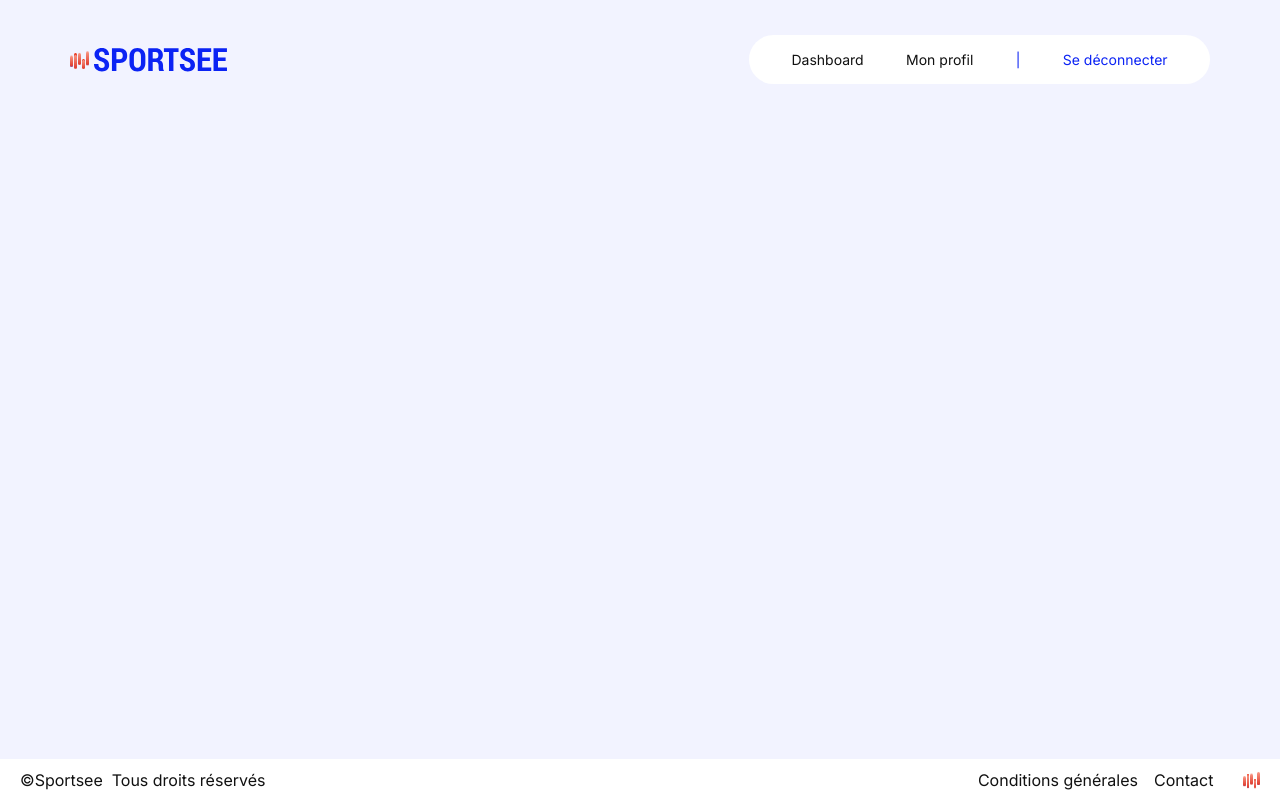
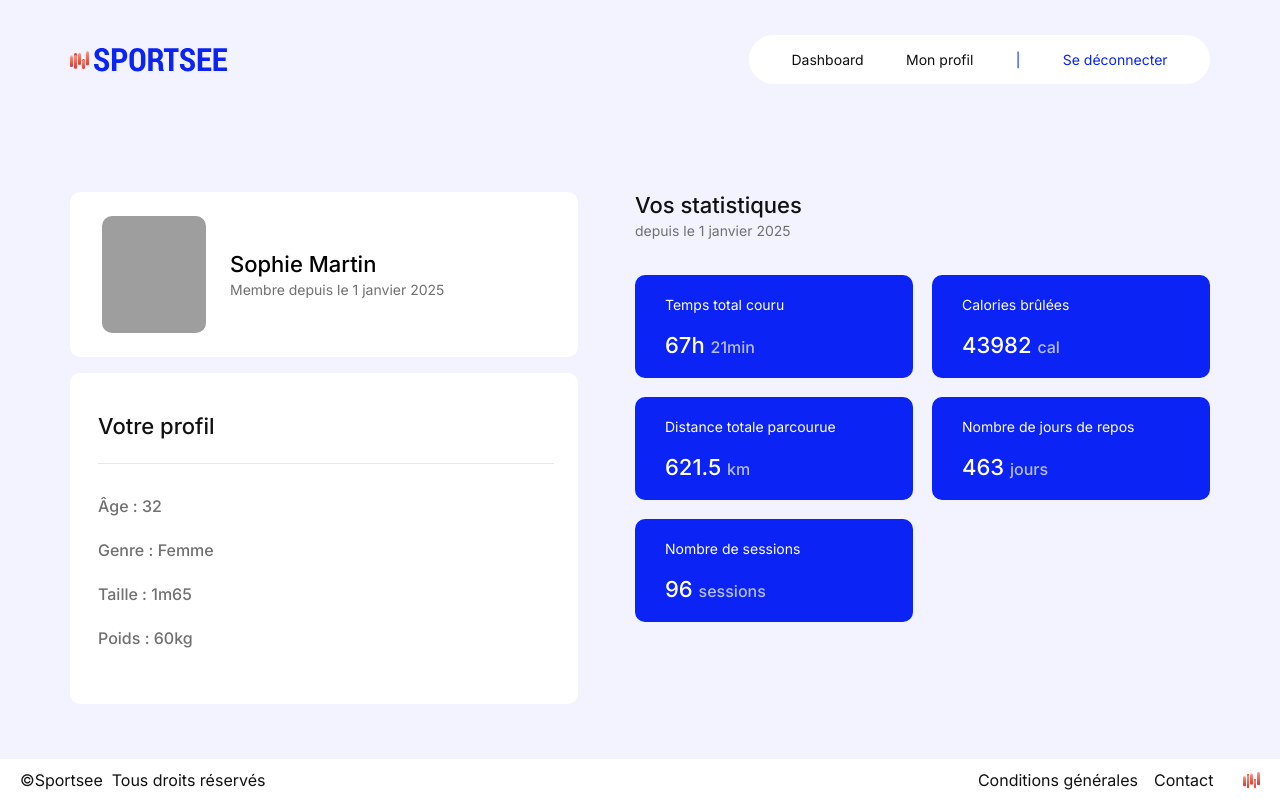
Before and after one commit to jakun9999/sportsee, a React app in the folder frontend/: page /profile in a window 1280 px wide. Shown: the top 800 px of the page. Built offline with nearby package versions, Linux system fonts and the light colour scheme; the HTML template or start-up script is replaced by a standard one.

Commit message:
✨ Profile page and components created.

```diff
--- a/frontend/src/components/LongProfile/style.module.css
+++ b/frontend/src/components/LongProfile/style.module.css
@@ -12,7 +12,6 @@
   align-items: center;
   padding-left: 52px;
   padding-right: 52px;
-  margin-top: 108px;
   flex-shrink: 0;
 }
 
--- a/frontend/src/components/ShortProfile/index.jsx
+++ b/frontend/src/components/ShortProfile/index.jsx
@@ -1,7 +1,30 @@
 import styles from "./style.module.css";
+import { formatToShortDate } from "../../utils/date";
 
-function ShortProfile() {
-  return <div className={styles.testClass}>Hello</div>;
+function ShortProfile({ photo, firstName, lastName, createdAt }) {
+  // Formating profile creation date to local format day number month year
+  // for example jeudi 1 juin 2025
+
+  const formatedDate = formatToShortDate(createdAt);
+
+  return (
+    <div className={styles.shortProfile}>
+      <div className={styles.sectionLeft}>
+        <div className="profile-photo-container">
+          <img src={photo} alt={`Photo de ${firstName} ${lastName}`} />
+        </div>
+
+        <div className={styles.subSection}>
+          <h1 className={`heading-4 ${styles.name}`}>
+            {firstName} {lastName}
+          </h1>
+          <p className={`body-default ${styles.grayedText}`}>
+            Membre depuis le {formatedDate}
+          </p>
+        </div>
+      </div>
+    </div>
+  );
 }
 
 export default ShortProfile;
--- a/frontend/src/components/ShortProfile/style.module.css
+++ b/frontend/src/components/ShortProfile/style.module.css
@@ -1,3 +1,32 @@
-.testClass {
-  color: red;
+.shortProfile {
+  height: 165px;
+  width: 508px;
+  background: var(--color-white);
+  display: flex;
+  flex-direction: row;
+  border-radius: 10px;
+  justify-content: start;
+  align-items: center;
+  padding-left: 32px;
+  flex-shrink: 0;
 }
+
+.name {
+  color: var(--color-back);
+}
+
+.grayedText {
+  color: var(--color-gray-strong);
+}
+.sectionLeft {
+  display: flex;
+  flex-direction: row;
+  align-items: center;
+  gap: 24px;
+}
+
+.subSection {
+  display: flex;
+  flex-direction: column;
+  gap: 4px;
+}
--- a/frontend/src/components/SummaryCard/index.jsx
+++ b/frontend/src/components/SummaryCard/index.jsx
@@ -1,7 +1,14 @@
 import styles from "./style.module.css";
 
-function SummaryCard() {
-  return <div className={styles.testClass}>Hello</div>;
+function SummaryCard({ title = "", total = "", unit = "" }) {
+  return (
+    <div className={styles.summaryCard}>
+      <p className="body-default">{title}</p>
+      <p className="heading-4">
+        {total} <span className={`body-large ${styles.unit}`}>{unit}</span>
+      </p>
+    </div>
+  );
 }
 
 export default SummaryCard;
--- a/frontend/src/components/SummaryCard/style.module.css
+++ b/frontend/src/components/SummaryCard/style.module.css
@@ -1,3 +1,17 @@
-.testClass {
-  color: red;
+.summaryCard {
+  display: flex;
+  flex-direction: column;
+  align-items: start;
+  justify-content: center;
+  gap: 19px;
+  padding-left: 30px;
+  width: 278px;
+  height: 103px;
+  border-radius: 10px;
+  background: var(--color-blue-strong);
+  color: var(--color-white);
 }
+
+.unit {
+  color: var(--color-blue-light);
+}
--- a/frontend/src/pages/Dashboard/style.module.css
+++ b/frontend/src/pages/Dashboard/style.module.css
@@ -4,6 +4,7 @@
 
   display: flex;
   flex-direction: column;
+  margin-top: 108px;
   margin-bottom: 90px;
 }
 
--- a/frontend/src/pages/Profile/index.jsx
+++ b/frontend/src/pages/Profile/index.jsx
@@ -1,7 +1,89 @@
 import styles from "./style.module.css";
+import { Navigate } from "react-router-dom";
+import { useFetchUser } from "../../hooks/useFetchUser";
+import Header from "../../components/Header";
+import ShortProfile from "../../components/ShortProfile";
+import SummaryCard from "../../components/SummaryCard";
+import { formatToShortDate } from "../../utils/date";
+import {
+  getTotalRunningTime,
+  getTotalCaloriesBurned,
+  getTotalDays,
+  getTotalDistance,
+} from "../../utils/stats";
 
 function Profile() {
-  return <div></div>;
+  const { data, isLoading, error } = useFetchUser();
+  if (isLoading) return <p>Chargement</p>;
+  if (error) return <Navigate to="/error" />;
+
+  const profile = data.userProfile.profile;
+  const statistics = data.userProfile.statistics;
+  const activities = data.userActivity;
+  const distance = getTotalDistance(data.userActivity);
+  const date = formatToShortDate(profile.createdAt);
+  const duration = getTotalRunningTime(data.userActivity);
+  const days = getTotalDays(data.userActivity, profile.createdAt);
+  const calories = getTotalCaloriesBurned(data.userActivity);
+
+  return (
+    <div className={styles.profile}>
+      <div className={styles.leftPane}>
+        <ShortProfile
+          firstName={profile.firstName}
+          lastName={profile.lastName}
+          distance={statistics.totalDistance}
+          photo={profile.profilePicture}
+          createdAt={profile.createdAt}
+        />
+        <div className={styles.profileDetails}>
+          <h2
+            className={`heading-4 ${styles.textBlack} ${styles.profileTitle}`}
+          >
+            Votre profil
+          </h2>
+          <div className={`body-large ${styles.details}`}>
+            <p>Âge : {profile.age}</p>
+            <p>Genre : {profile.genre === "male" ? "Homme" : "Femme"}</p>
+            <p>
+              Taille :{" "}
+              {`${Math.trunc(profile.height / 100)}m${profile.height % 100}`}
+            </p>
+            <p>Poids : {profile.weight}kg</p>
+          </div>
+        </div>
+      </div>
+      <div className={styles.statsTitle}>
+        <h2 className={`heading-4 ${styles.textBlack}`}>Vos statistiques</h2>
+        <p className={`body-default ${styles.textGrayStrong}`}>
+          depuis le {date}
+        </p>
+        <div className={styles.stats}>
+          <SummaryCard
+            title="Temps total couru"
+            total={duration.hours}
+            unit={duration.minutes}
+          />
+          <SummaryCard title="Calories brûlées" total={calories} unit="cal" />
+          <SummaryCard
+            title="Distance totale parcourue"
+            total={distance}
+            unit="km"
+          />
+          <SummaryCard
+            title="Nombre de jours de repos"
+            total={days.rest}
+            unit={days.rest > 1 ? "jours" : "jour"}
+          />
+          <SummaryCard
+            title="Nombre de sessions"
+            total={days.sessions}
+            unit={days.sessions > 1 ? "sessions" : "session"}
+          />
+        </div>
+      </div>
+    </div>
+  );
 }
 
 export default Profile;
--- a/frontend/src/pages/Profile/style.module.css
+++ b/frontend/src/pages/Profile/style.module.css
@@ -0,0 +1,63 @@
+.profile {
+  width: 1140px;
+  flex-grow: 1;
+
+  display: flex;
+  flex-direction: row;
+  margin-top: 108px;
+  gap: 57px;
+}
+
+.leftPane {
+  display: flex;
+  flex-direction: column;
+  gap: 16px;
+}
+
+.profileDetails {
+  display: flex;
+  flex-direction: column;
+  background-color: var(--color-white);
+  border-radius: 10px;
+  width: 508px;
+  height: 331px;
+  padding: 40px 0 0 28px;
+}
+
+.profileTitle {
+  border-bottom: 1px solid var(--color-gray-light);
+
+  width: 456px;
+  height: 51px;
+  text-align: left;
+}
+
+.details {
+  display: flex;
+  flex-direction: column;
+  gap: 24px;
+  color: var(--color-gray-strong);
+  margin-top: 32px;
+  align-items: left;
+}
+
+.statsTitle {
+  display: flex;
+  flex-direction: column;
+  gap: 4px;
+}
+
+.textBlack {
+  color: var(--color-black);
+}
+
+.textGrayStrong {
+  color: var(--color-gray-strong);
+}
+
+.stats {
+  display: grid;
+  grid-template-columns: auto auto;
+  gap: 19px;
+  margin-top: 32px;
+}
--- a/frontend/src/services/api.js
+++ b/frontend/src/services/api.js
@@ -7,7 +7,7 @@ export const getUserProfile = async () => {
 };
 
 export const getUserActivity = async () => {
-  const sessions = USER_ACTIVITY[0];
+  const sessions = USER_ACTIVITY;
   if (!sessions)
     throw new Error(
       "Impossible de charger les données d'activité de l'utilisateur",
--- a/frontend/src/services/mockData.js
+++ b/frontend/src/services/mockData.js
@@ -5,6 +5,7 @@ export const USER_DATA = [
       lastName: "Martin",
       createdAt: "2025-01-01",
       age: 32,
+      gender: "female",
       weight: 60,
       height: 165,
       profilePicture: "http://localhost:8000/images/sophie.jpg",
--- a/frontend/src/utils/date.js
+++ b/frontend/src/utils/date.js
@@ -6,6 +6,17 @@ export const formatToLongDate = (dateString) => {
 
   return new Intl.DateTimeFormat("fr-FR", {
     weekday: "long",
+    day: "numeric",
+    month: "long",
+    year: "numeric",
+  }).format(date);
+};
+
+export const formatToShortDate = (dateString) => {
+  if (!dateString) return "";
+  const date = new Date(`${dateString}T00:00:00`);
+
+  return new Intl.DateTimeFormat("fr-FR", {
     day: "numeric",
     month: "long",
     year: "numeric",
--- /dev/null
+++ b/frontend/src/utils/stats.js
@@ -0,0 +1,72 @@
+// Returns distance for current week
+export const getCurrentWeekDistance = () => {
+  const date = new Date(dateInput);
+  const currentDay = date.getDay();
+
+  const daysToMonday = currentDay === 0 ? -6 : 1 - currentDay;
+
+  const monday = new Date(date);
+  monday.setDate(date.getDate() + daysToMonday);
+
+  const sunday = new Date(monday);
+  sunday.setDate(monday.getDate() + 6);
+};
+
+// Return an object with hours and minutes based
+// on a total duration { hours: '25h', minutes: '15min' }
+export const getTotalRunningTime = (activities = []) => {
+  if (!Array.isArray(activities)) {
+    return { hours: "0h", minutes: "0min" };
+  }
+
+  const duration = activities.reduce((acc, current) => {
+    return acc + current.duration;
+  }, 0);
+  const hours = Math.trunc(duration / 60).toString() + "h";
+  const minutes = Math.trunc(duration % 60).toString() + "min";
+
+  return { hours: hours, minutes: minutes };
+};
+
+// Returns the total distance for all the sessions
+export const getTotalDistance = (activities = []) => {
+  if (!Array.isArray(activities)) return 0;
+
+  const distance = activities.reduce((acc, current) => {
+    return acc + current.distance;
+  }, 0);
+
+  return distance;
+};
+
+export const getTotalCaloriesBurned = (activities = []) => {
+  if (!Array.isArray(activities)) return 0;
+
+  return activities.reduce((acc, current) => acc + current.caloriesBurned, 0);
+};
+
+// Returns the total of days with and without activities
+export const getTotalDays = (activities = [], registeringDate) => {
+  // Checking if input parameters are incorrect
+  if (!registeringDate || !Array.isArray(activities)) return 0;
+
+  const firstDate = new Date(registeringDate); // first day is user registration day
+  const lastDate = new Date(); // last day is today
+
+  // Calculation of total days between first day and today
+  const timeDifference = lastDate - firstDate;
+  const totalDays = Math.trunc(timeDifference / (1000 * 60 * 60 * 24) + 1);
+
+  // If result is not positive, return 0
+  if (totalDays < 1) return 0;
+
+  // Counting number of active days (only for the days)
+  // between first date and last date.
+  const activeDays = activities.filter((activity) => {
+    const activeDate = new Date(activity.date);
+
+    return activeDate >= firstDate && activeDate <= lastDate;
+  }).length;
+
+  return { rest: totalDays - activeDays, sessions: activeDays };
+};
```
